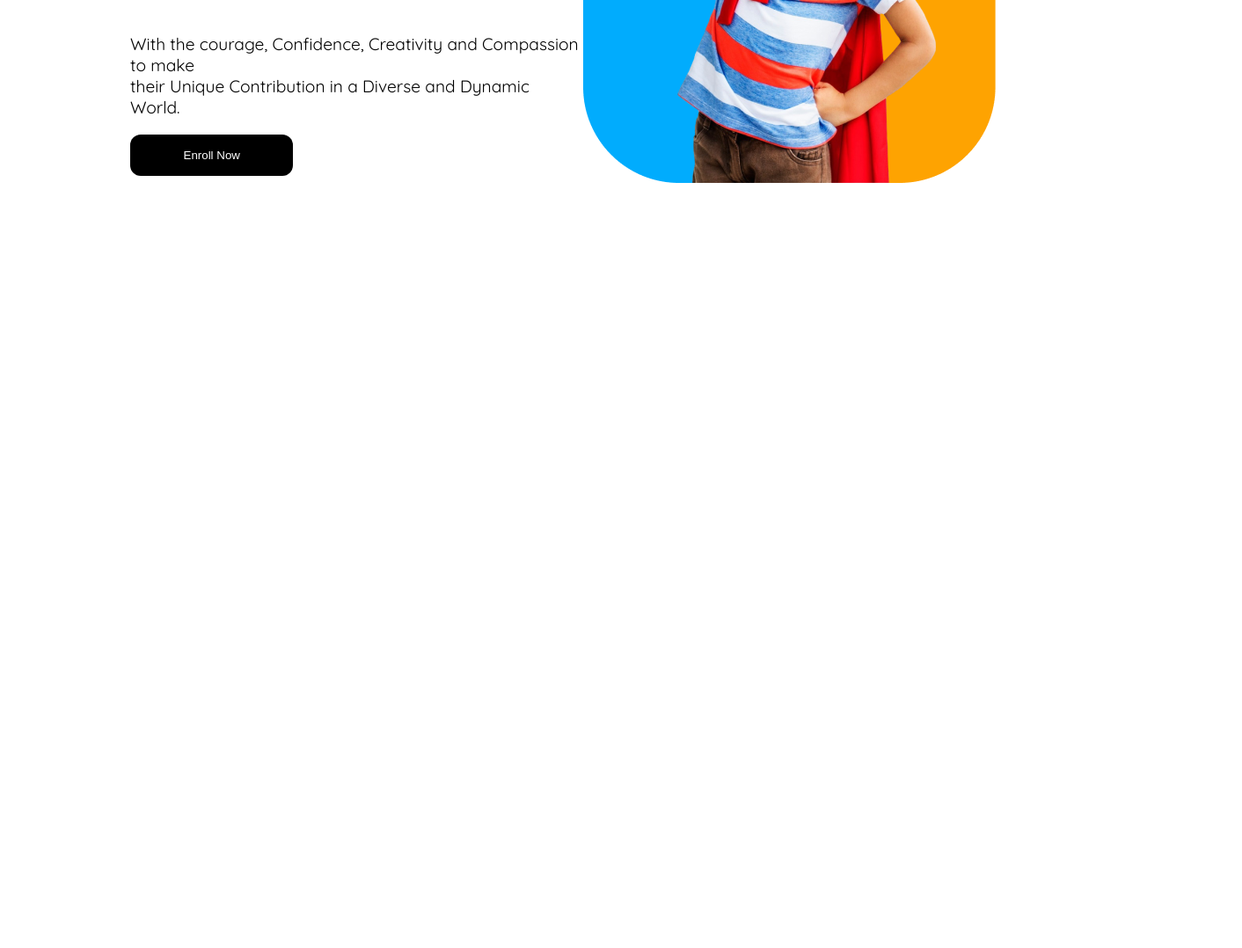
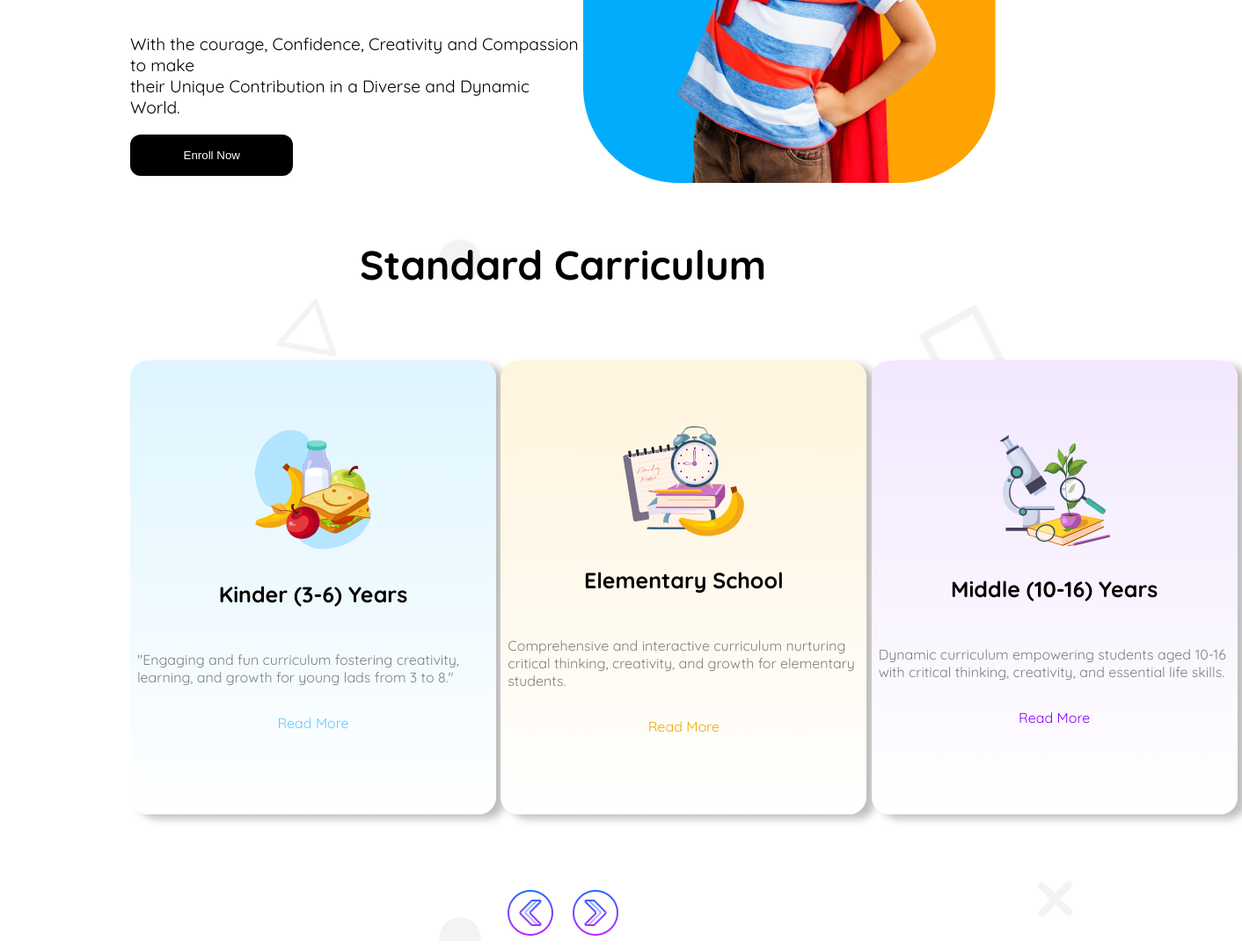
Before and after one commit to muzahiddipu/my-assignment-2, a plain HTML site: page index.html in a window 1280 px wide. Shown: the part 500-1578 px from the top of the page at 88% size, 1412 px wide, since content can reach past the window. Before the commit the page ends 800 px from the top, so only its background shows below. Drawn offline with Linux system fonts and the light colour scheme.

Commit message:
worked on card container

```diff
--- a/index.html
+++ b/index.html
@@ -10,7 +10,7 @@
 </head>
 
 <body class="quicksand-font">
-    <header>
+    <header class="header">
         <section class="navbar display-flex">
             <div class="school display-flex">
                 <img height="62px" src="assets/logo.png" alt="">
@@ -27,6 +27,9 @@
             <div>
                 <button class="header-btn">Contact</button>
             </div>
+            <div class="hambarger-img">
+                <img src="assets/hamburger-menu-30.png" alt="">
+            </div>
         </section>
         <section class="empowering display-flex">
             <div>
@@ -42,7 +45,36 @@
         </section>
     </header>
     <main>
+        <section class="standard-carriculam">
+            <div>
+                <h3 class="std-carriculum">Standard Carriculum</h3>
+            </div>
+            <div class="card-container">
+                <div class="card1">
+                    <img src="assets/kinder.png" alt="">
+                    <h4 class="kinder-header">Kinder (3-6) Years</h4>
+                    <p class="kinder-para">"Engaging and fun curriculum fostering creativity, learning, and growth for young lads from 3 to 8."</p>
+                    <p class="rm1">Read More</p>
+                </div>
+                <div class="card2">
+                    <img src="assets/elementary.png" alt="">
+                    <h4 class="elementary-header">Elementary School</h4>
+                    <p class="elementary-para">Comprehensive and interactive curriculum nurturing critical thinking, creativity, and growth for elementary students.</p>
+                    <p class="rm2">Read More</p>
+                </div>
+                <div class="card3">
+                    <img src="assets/middle.png" alt="">
+                    <h4 class="middle-header">Middle (10-16) Years</h4>
+                    <p class="middle-para">Dynamic curriculum empowering students aged 10-16 with critical thinking, creativity, and essential life skills.</p>
+                    <p class="rm3">Read More</p>
+                </div>
 
+            </div>
+            <div class="img-container">
+                <img src="assets/back-to-64.png" alt="">
+                <img src="assets/next-page-64.png" alt="">
+            </div>
+        </section>
     </main>
     <footer>
 
--- a/styles/styles.css
+++ b/styles/styles.css
@@ -1,3 +1,6 @@
+/* univesal styles here */
+
+
 @import url('https://fonts.googleapis.com/css2?family=Quicksand:wght@300..700&display=swap');
 
 
@@ -6,10 +9,15 @@
   font-optical-sizing: auto;
   font-weight: 400;
   font-style: normal;
+  overflow-y: auto;
+
+
 }
+
 /* shared styles are here */
 .display-flex{
-    display: flex;margin: 0px 140px;
+    display: flex;
+    margin: 0px 140px;
     justify-content: space-between;
     align-items: center;
 }
@@ -58,6 +66,9 @@ ul{
     color: #FFFFFF;
     background-color: #FEA301;
 }
+.hambarger-img{
+    display: none;
+}
 .empowering-header{
     font-size: 3.5rem;
     font-weight: 700;
@@ -79,3 +90,124 @@ ul{
     color: #FFFFFF;
 
 }
+/* standared carriculum styles here */
+.standard-carriculam{
+   background-image: url(../assets/bg.png);
+
+}
+.std-carriculum{
+    text-align: center;
+    font-size: 2.875rem;
+    font-weight: 700;
+    margin-top: 60px;
+}
+.kinder-header,
+.elementary-header,
+.middle-header{
+    font-size: 1.56rem;
+    font-weight: 700;
+}
+.kinder-para,
+.elementary-para,
+.middle-para{
+    font-size: 1rem;
+    color: #808080;
+}
+.rm1{
+    color: #64C8FF;
+}
+.rm2{
+    color: #F0AA00;
+}
+.rm3{
+    color: #8700FF;
+}
+
+.card-container{
+    display: grid;
+    grid-template-columns: repeat(3, 1fr);
+    margin: 0px 140px;
+    justify-content: space-evenly;
+    align-items: center;
+    width: 100%;
+    margin-top: 80px;
+
+
+}
+.card1{
+    display: flex;
+    flex-direction: column;
+    justify-content: center;
+    align-items: center;
+    /* border: 2px solid #01ACFD; */
+    border-radius: 20px;
+    box-shadow: 10px 5px 10px rgba(0, 0, 0, 0.253);
+    padding: 8px;
+    height: 500px;
+    width: 400px;
+    background: linear-gradient(to top, white, #DEF5FF);
+}
+.card2{
+    display: flex;
+    flex-direction: column;
+    justify-content: center;
+    align-items: center;
+    /* border: 2px solid #01ACFD; */
+    box-shadow: 10px 5px 10px rgba(0, 0, 0, 0.253);
+    border-radius: 20px;
+    padding: 8px;
+    height: 500px;
+    width: 400px;
+    background: linear-gradient(to top, white, #FFF4DC);
+}
+.card3{
+    display: flex;
+    flex-direction: column;
+    justify-content: center;
+    align-items: center;
+    /* border: 2px solid #01ACFD; */
+    box-shadow: 10px 5px 10px rgba(0, 0, 0, 0.253);
+    border-radius: 20px;
+    padding: 8px;
+    height: 500px;
+    width: 400px;
+    background: linear-gradient(to top, white, #F2E8FF);
+}
+.img-container{
+    display: flex;
+    justify-content: center;
+    align-items: center;
+    gap: 10px;
+    margin-top: 80px;
+}
+
+/* responsiveness for mobile */
+@media screen and (max-width:576px) {
+    .nav-school,
+    .home,
+    .about,
+    .facilities,
+    .admission,
+    .header-btn{
+        display: none;
+
+    }
+    .navbar{
+        border-bottom: 2px solid #FEA301;
+        width: 100%;
+
+    }
+    .hambarger-img{
+        display: block;
+       width: 100%;
+    }
+    .empowering{
+        flex-direction: column-reverse;
+
+    }
+    .header{
+        justify-content: center;
+        margin: 0px 16px;
+    }
+
+}
```
Also changed, not shown: assets/back-to-64.png (added), assets/hamburger-menu-30.png (added), assets/next-page-64.png (added).
